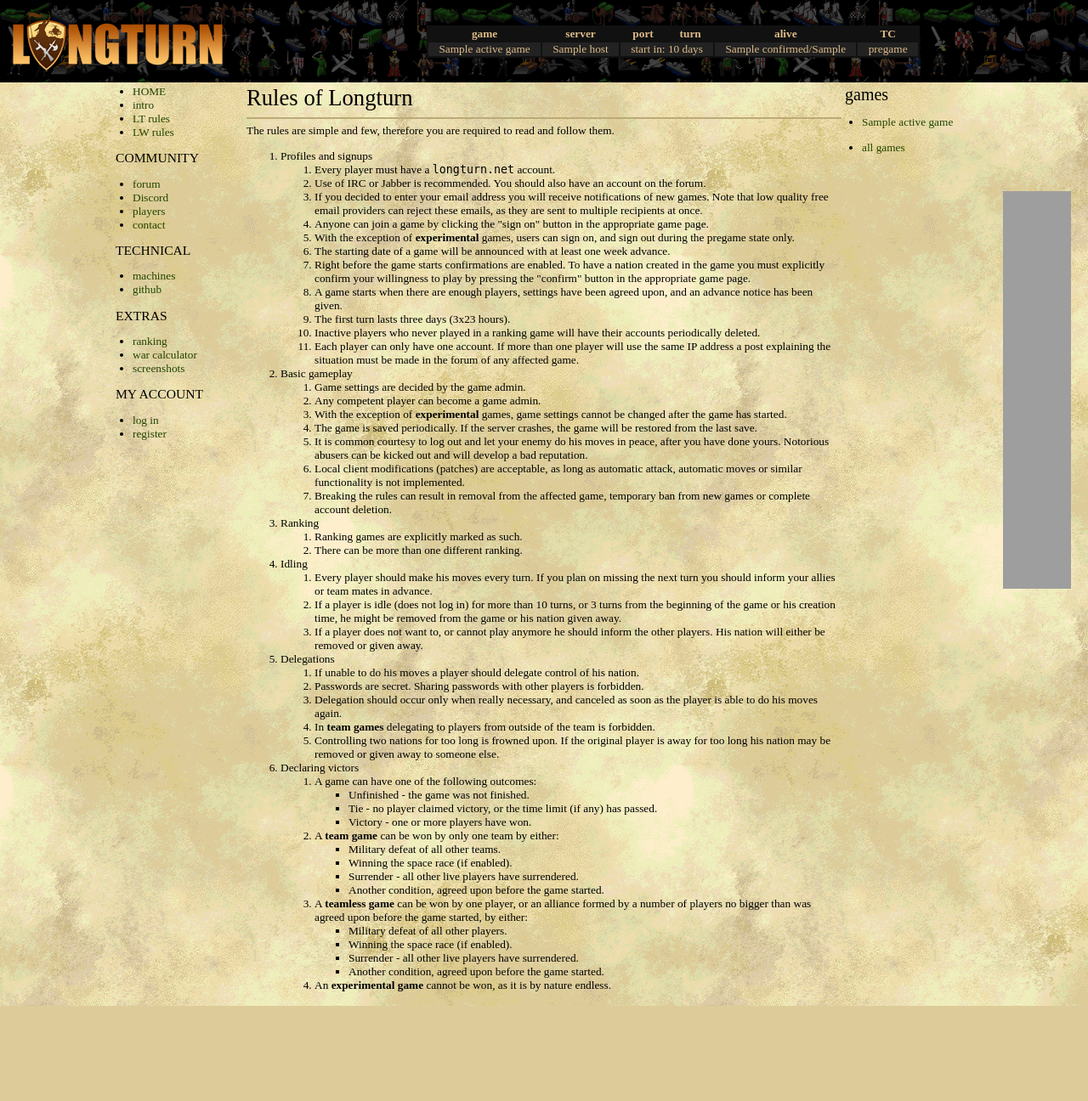
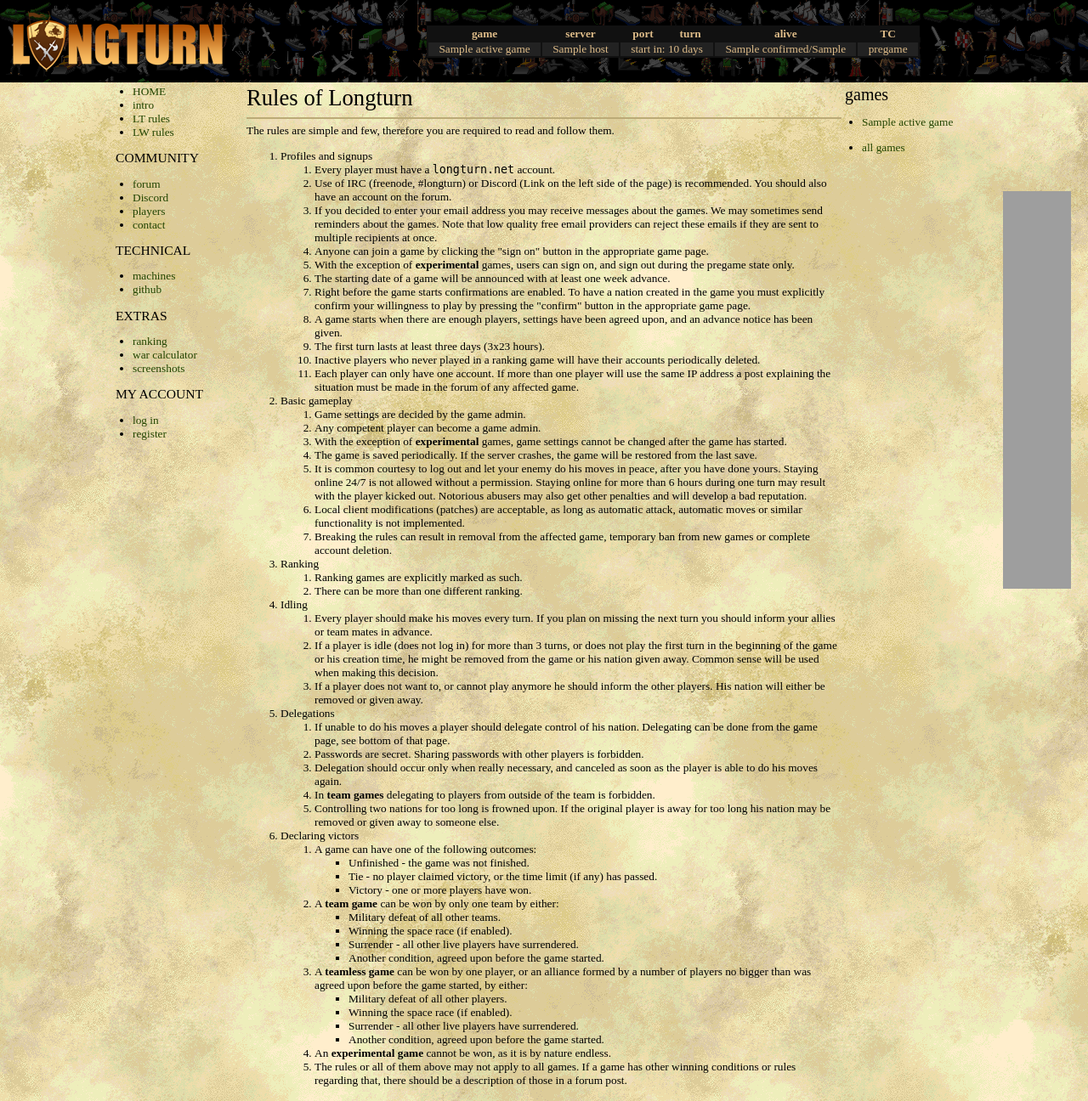
Before and after one commit to longturn/www, a Django app: template templates/rules.html in a window 1280 px wide. Shown: the whole page at 85% size. Before the commit the page ends 1184 px from the top, so only its background shows below. Run offline with Django 3.2, Linux system fonts and the light colour scheme; the template is opened without the code that fills it: most values are stand-ins (such as "Sample title", 1, 10 or a date in 2020); grey boxes are pictures that could not be loaded.

Commit message:
WWW: updated the rules

```diff
--- a/templates/rules.html
+++ b/templates/rules.html
@@ -9,14 +9,14 @@ The rules are simple and few, therefore you are required to read and follow them
 <li>Profiles and signups</li>
 	<ol>
 		<li>Every player must have a <tt>longturn.net</tt> account.</li>
-		<li>Use of IRC or Jabber is recommended. You should also have an account on the forum.</li>
-		<li>If you decided to enter your email address you will receive notifications of new games. Note that low quality free email providers can reject these emails, as they are sent to multiple recipients at once.</li>
+		<li>Use of IRC (freenode, #longturn) or Discord (Link on the left side of the page) is recommended. You should also have an account on the forum.</li>
+		<li>If you decided to enter your email address you may receive messages about the games. We may sometimes send reminders about the games. Note that low quality free email providers can reject these emails if they are sent to multiple recipients at once.</li>
 		<li>Anyone can join a game by clicking the "sign on" button in the appropriate game page.</li>
 		<li>With the exception of <b>experimental</b> games, users can sign on, and sign out during the pregame state only.</li>
 		<li>The starting date of a game will be announced with at least one week advance.</li>
 		<li>Right before the game starts confirmations are enabled. To have a nation created in the game you must explicitly confirm your willingness to play by pressing the "confirm" button in the appropriate game page.</li>
 		<li>A game starts when there are enough players, settings have been agreed upon, and an advance notice has been given.</li>
-		<li>The first turn lasts three days (3x23 hours).</li>
+		<li>The first turn lasts at least three days (3x23 hours).</li>
 		<li>Inactive players who never played in a ranking game will have their accounts periodically deleted.</li>
 		<li>Each player can only have one account. If more than one player will use the same IP address a post explaining the situation must be made in the forum of any affected game.</li>
 	</ol>
@@ -27,7 +27,7 @@ The rules are simple and few, therefore you are required to read and follow them
 		<li>Any competent player can become a game admin.</li>
 		<li>With the exception of <b>experimental</b> games, game settings cannot be changed after the game has started.</li>
 		<li>The game is saved periodically. If the server crashes, the game will be restored from the last save.</li>
-		<li>It is common courtesy to log out and let your enemy do his moves in peace, after you have done yours. Notorious abusers can be kicked out and will develop a bad reputation.</li>
+		<li>It is common courtesy to log out and let your enemy do his moves in peace, after you have done yours. Staying online 24/7 is not allowed without a permission. Staying online for more than 6 hours during one turn may result with the player kicked out. Notorious abusers may also get other penalties and will develop a bad reputation.</li>
 		<li>Local client modifications (patches) are acceptable, as long as automatic attack, automatic moves or similar functionality is not implemented.</li>
 		<li>Breaking the rules can result in removal from the affected game, temporary ban from new games or complete account deletion.</li>
 	</ol>
@@ -41,13 +41,13 @@ The rules are simple and few, therefore you are required to read and follow them
 <li>Idling</li>
 	<ol>
 		<li>Every player should make his moves every turn. If you plan on missing the next turn you should inform your allies or team mates in advance.</li>
-		<li>If a player is idle (does not log in) for more than 10 turns, or 3 turns from the beginning of the game or his creation time, he might be removed from the game or his nation given away.</li>
+		<li>If a player is idle (does not log in) for more than 3 turns, or does not play the first turn in the beginning of the game or his creation time, he might be removed from the game or his nation given away. Common sense will be used when making this decision.</li>
 		<li>If a player does not want to, or cannot play anymore he should inform the other players. His nation will either be removed or given away.</li>
 	</ol>
 
 <li>Delegations</li>
 	<ol>
-		<li>If unable to do his moves a player should delegate control of his nation.</li>
+		<li>If unable to do his moves a player should delegate control of his nation. Delegating can be done from the game page, see bottom of that page.</li>
 		<li>Passwords are secret. Sharing passwords with other players is forbidden.</li>
 		<li>Delegation should occur only when really necessary, and canceled as soon as the player is able to do his moves again.</li>
 		<li>In <b>team games</b> delegating to players from outside of the team is forbidden.</li>
@@ -77,6 +77,7 @@ The rules are simple and few, therefore you are required to read and follow them
 		<li>Another condition, agreed upon before the game started.</li>
 		</ul>
 	<li>An <b>experimental game</b> cannot be won, as it is by nature endless.</li>
+	<li>The rules or all of them above may not apply to all games. If a game has other winning conditions or rules regarding that, there should be a description of those in a forum post.</li>
 	</ol>
 </ol>
 {% endblock %}
```
